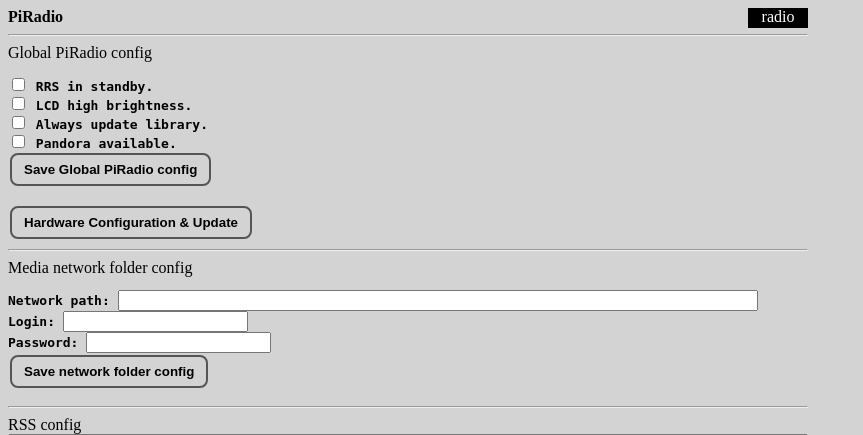
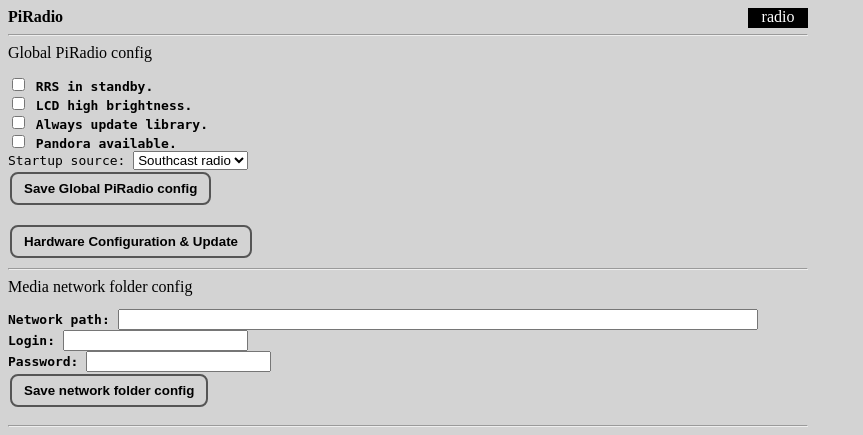
Before and after one commit to pkali/piradio-mini, a PHP site: page /config.php in a window 1280 px wide. Shown: the top 435 px of the page, without its empty margins (0-863 px from the left). Run offline with PHP 8.4, Linux system fonts and the light colour scheme; data that the repository does not hold is empty.

Commit message:
Added option to select default source.

```diff
--- a/html/config.php
+++ b/html/config.php
@@ -16,6 +16,10 @@
 $piradio = file_get_contents( "/etc/radiod.conf" );
 $piradio_array = parse_ini_string($piradio);
 $write_conf = false;
+if (!isset($piradio_array['startup'])) {
+	$piradio = $piradio."\r\n# Startup option either RADIO, MEDIA (USB stick) or PANDORA\r\nstartup=RADIO\r\n";
+	$write_conf = true;
+}
 if (!isset($piradio_array['rss'])) {
 	$piradio = $piradio."\r\n# RSS in standby (Pecus)\r\nrss=no\r\n";
 	$write_conf = true;
@@ -73,6 +77,29 @@
   }
 echo ' Pandora available.';
 echo '</b><br>';
+echo "Startup source: <select name='startup'>\r\n";
+echo "  <option value='RADIO'";
+if ( $piradio_array['startup'] == 'RADIO' ) {
+  echo "selected>";
+  } else {
+  echo ">";
+  }
+echo "Southcast radio</option>\r\n";
+echo "  <option value='MEDIA'";
+if ( $piradio_array['startup'] == 'MEDIA' ) {
+  echo "selected>";
+  } else {
+  echo ">";
+  }
+echo "Media player</option>\r\n";
+echo "  <option value='PANDORA'";
+if ( $piradio_array['startup'] == 'PANDORA' ) {
+  echo "selected>";
+  } else {
+  echo ">";
+  }
+echo "Pandora radio</option>\r\n";
+echo "</select>\r\n";
 ?>
 <button type="submit" name="submit">Save Global PiRadio config</button>
 </pre>
```
Also changed, not shown: html/changeconf.php (+17 -0 lines).
